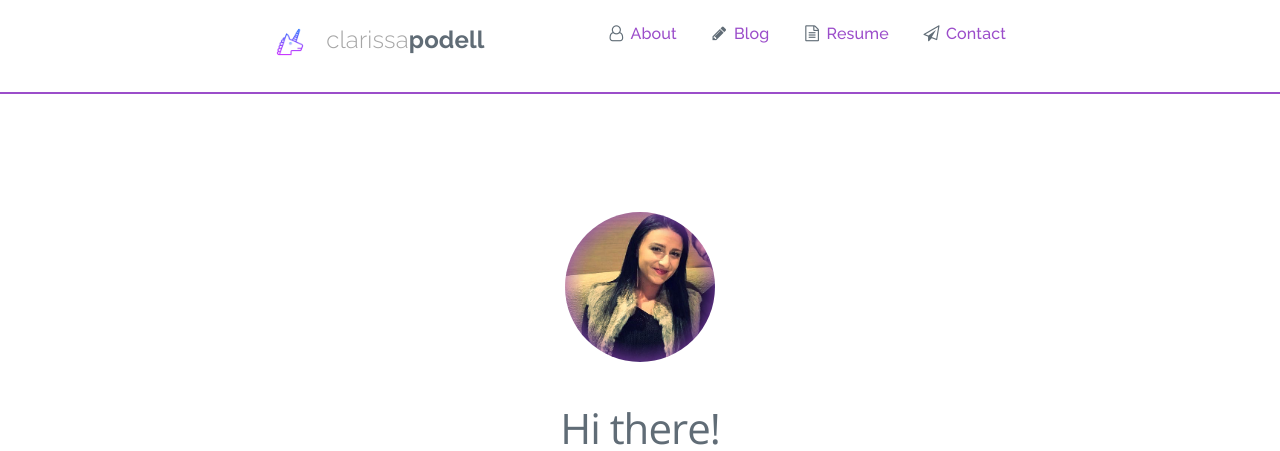
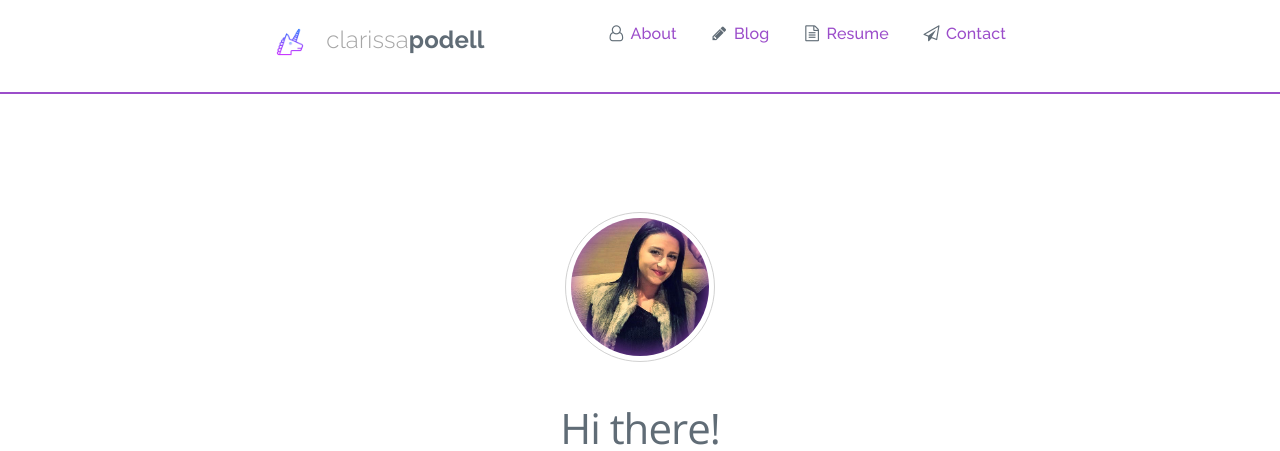
Before and after one commit to c1arissa/c1arissa.github.io, a Jekyll site: the page built from index.md, in a window 1280 px wide. Shown: the top 451 px of the page. Built offline with Jekyll 4.4.1, drawn with Linux system fonts in a browser that asks for light colours.

Commit message:
Update main.scss

```diff
--- a/css/main.scss
+++ b/css/main.scss
@@ -295,6 +295,8 @@ hr {
 }
 
 .img-circle {
+	padding: 5px;
+	border: 1px solid $color-quaternary;
 	border-radius:50%;
 	vertical-align:middle;
 	//max-width: 100%;
@@ -314,3 +316,17 @@ h3 {
 	margin-bottom:10px;
 	font-size:2.0rem; //24 px
 }
+
+
+.hero {
+  display: table;
+  width: 100%;
+  height: 100%;
+}
+
+.hero-inner{
+  width: 100%;
+  display: table-cell;
+  vertical-align: middle;
+  text-align: center;
+}
```
